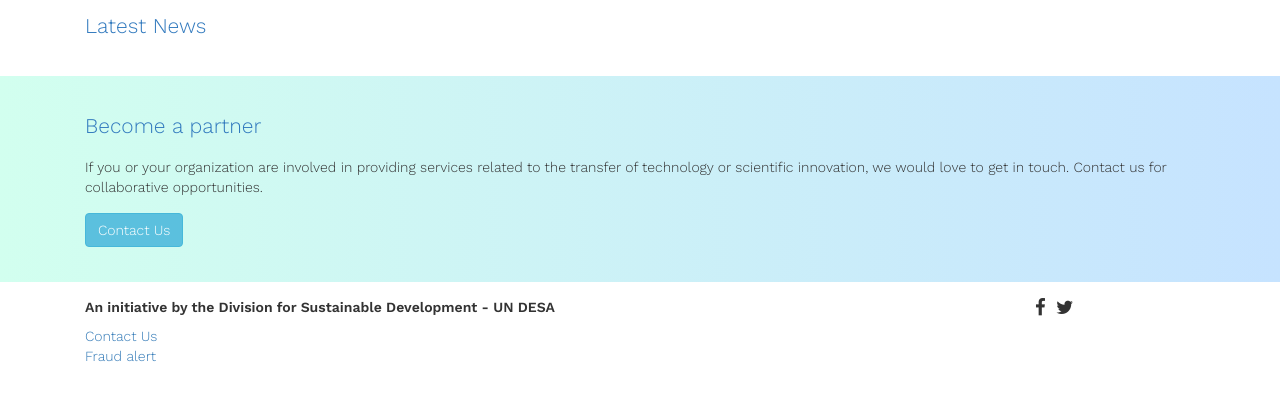
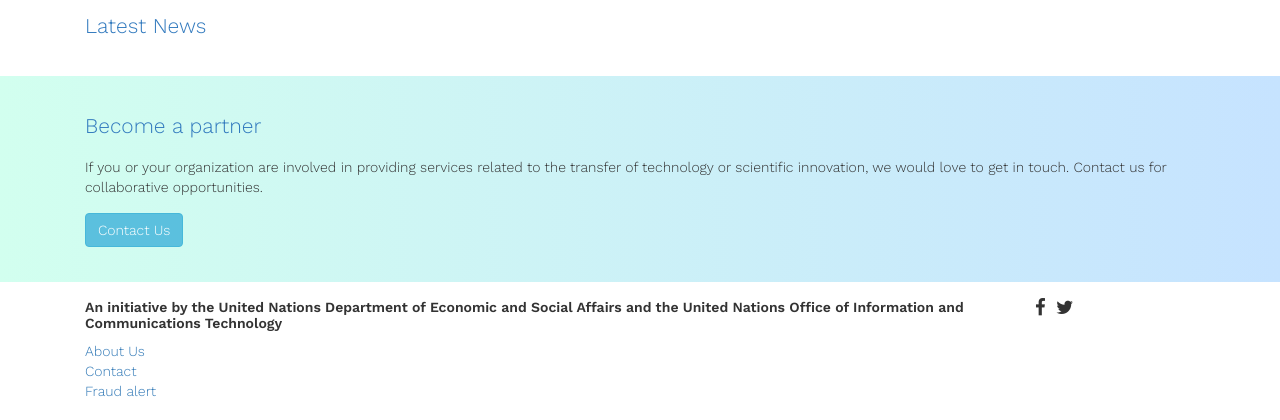
Before and after one commit to abdulqadir/sti-online-platform, a Django app: page / in a window 1280 px wide. Shown: the part 975-1395 px from the top of the page. Before the commit the page ends 1337 px from the top, so only its background shows below. Run offline with Django 3.2, Linux system fonts and the light colour scheme; data that the repository does not hold is empty; some libraries are stand-ins or nearby versions.

Commit message:
Update footer text to mention UNDESA and UNOICT

```diff
--- a/onlineplatform/sti/templates/base.html
+++ b/onlineplatform/sti/templates/base.html
@@ -73,9 +73,10 @@
         <nav class="footer navbar navbar-bottom">
             <div class="container">
                 <div class="footer-left col-xs-10">
-                    <h5>An initiative by the Division for Sustainable Development - UN DESA</h5>
+                    <h5>An initiative by the United Nations Department of Economic and Social Affairs and the United Nations Office of Information and Communications Technology</h5>
                     <ul>
-                        <li><a href="#">Contact Us</a></li>
+                        <li><a href="#">About Us</a></li>
+                        <li><a href="#">Contact</a></li>
                         <li><a href="#">Fraud alert</a></li>
                     </ul>
                 </div>
```
